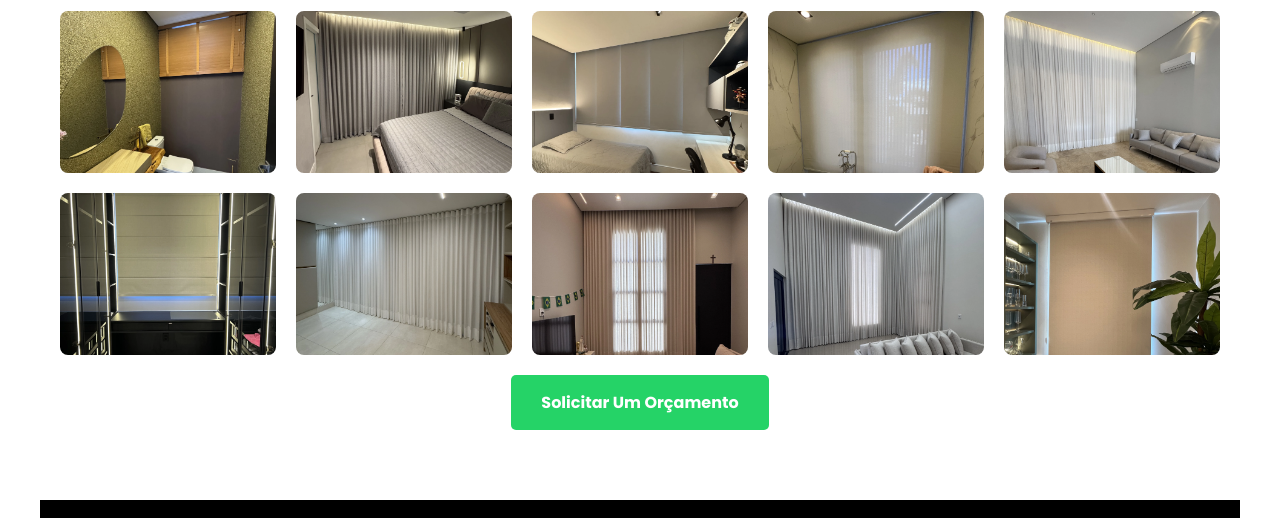
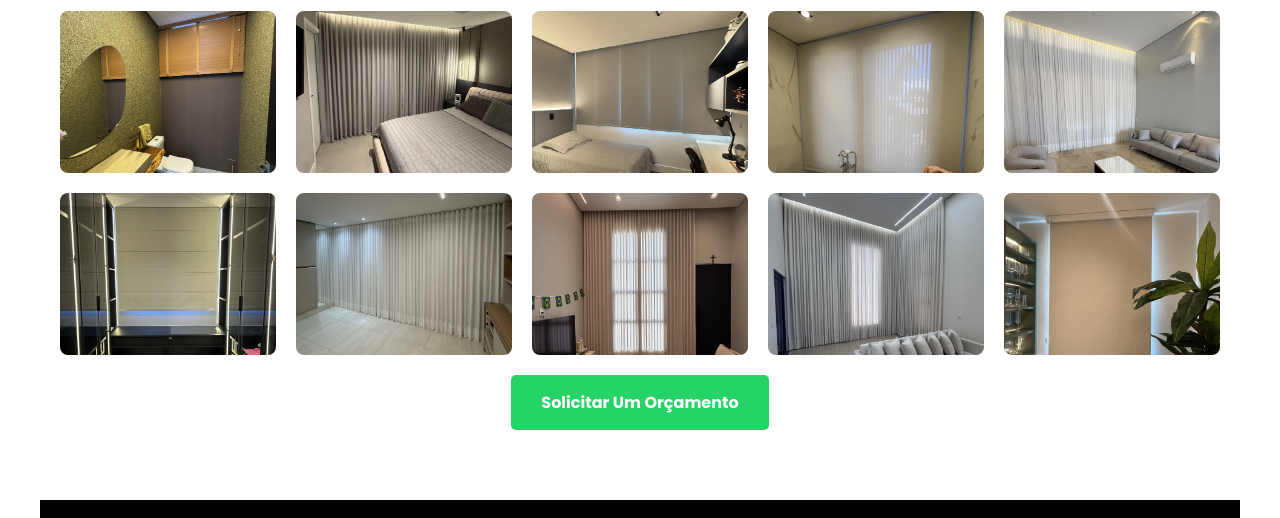
Before and after one commit to EdsonnOliveira/casaroyal, a plain HTML site: page index.html in a window 1280 px wide. Shown: the part 752-1270 px from the top of the page. Drawn offline with Linux system fonts and the light colour scheme.

Commit message:
Adjust gallery photo 11 crop to show more ceiling.
Match object-position with other gallery items focused on the roman shade head.

Co-authored-by: Cursor <cursoragent@cursor.com>

```diff
--- a/styles.css
+++ b/styles.css
@@ -179,9 +179,9 @@ p {
 }
 
 .gallery-item--11 img {
-    object-position: center 38%;
+    object-position: center 28%;
     transform: scale(1.06);
-    transform-origin: center 38%;
+    transform-origin: center 28%;
 }
 
 .gallery-item--15 img {
```
